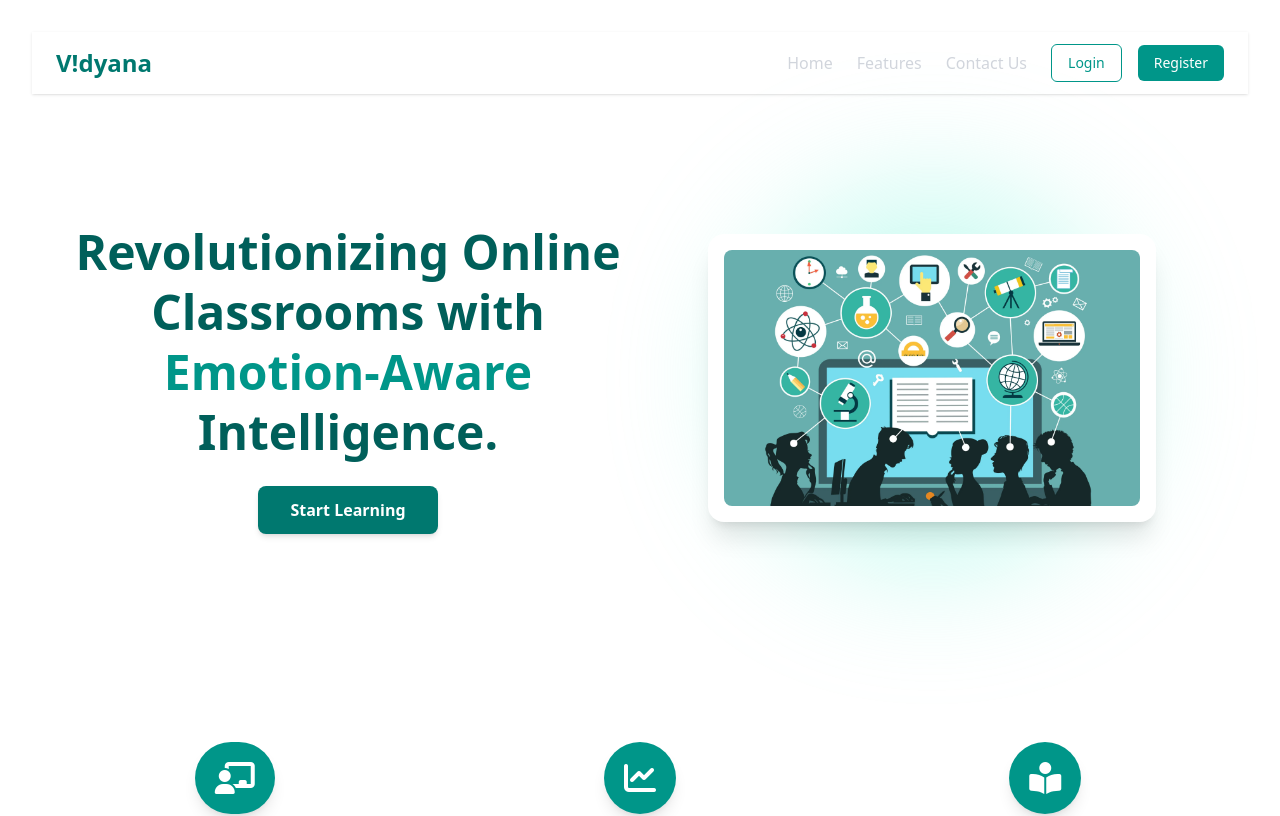
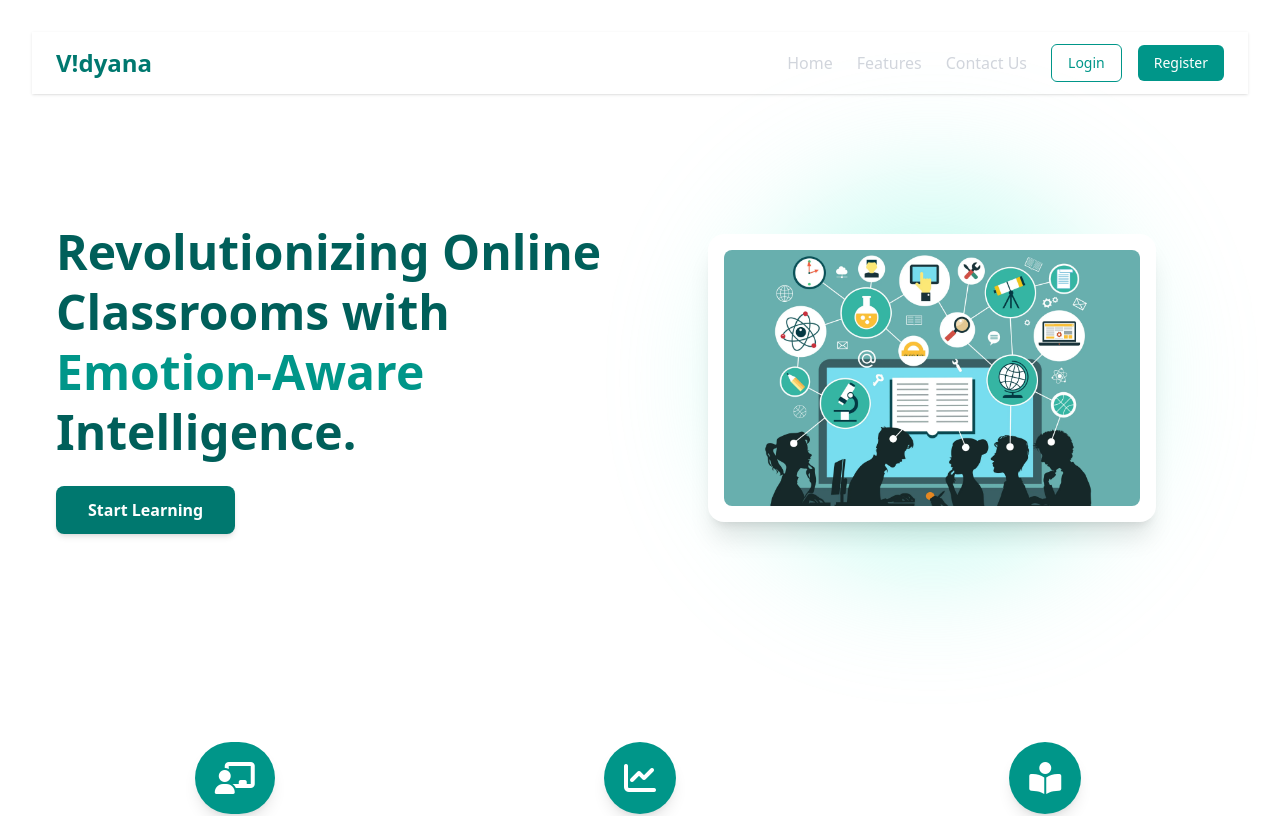
Before and after one commit to jojocoder28/AI-powered-Classroom, a React (Vite) app in the folder Frontend/: page / in a window 1280 px wide. Shown: the top 816 px of the page. Built offline with nearby package versions, Linux system fonts and the light colour scheme; no server answers.

Commit message:
app.css modified

```diff
--- a/Frontend/src/App.css
+++ b/Frontend/src/App.css
@@ -1,8 +1,8 @@
 #root {
-  max-width: 1280px;
+  /* max-width: 1280px; */
   margin: 0 auto;
   padding: 2rem;
-  text-align: center;
+  /* text-align: center; */
 }
 
 .logo {
--- a/Frontend/src/pages/RagChat.jsx
+++ b/Frontend/src/pages/RagChat.jsx
@@ -140,7 +140,7 @@ const RagChat = () => {
     setLoading(true);
     setError('');
 
-    const mlBackendUrl = 'http://localhost:5001
+    const mlBackendUrl = 'http://localhost:5001'
 
     try {
       const response = await axios.post(`${mlBackendUrl}/ask`, {
```
